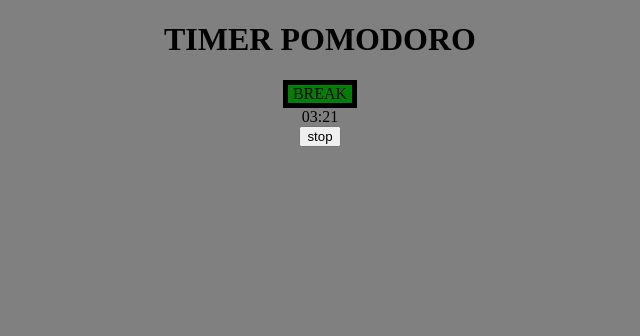
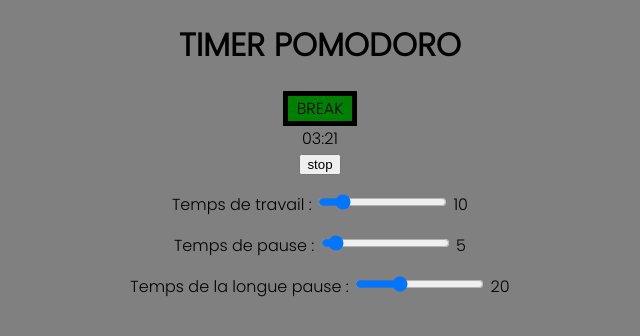
Before and after one commit to EliotPetrus/pomodoro, a plain HTML site: page index.html in a window 1280 px wide. Both pictures are taken after a click on the button "start". Shown: the whole page, without its empty margins (320-960 px from the left). Drawn offline with Linux system fonts and the light colour scheme.

Commit message:
debut v2

```diff
--- a/css/style.css
+++ b/css/style.css
@@ -3,6 +3,7 @@ body {
     background-color: grey;
     width: 100%;
     text-align: center;
+    font-family: 'Poppins', sans-serif;
 }
 
 #title {
--- a/index.html
+++ b/index.html
@@ -6,6 +6,9 @@
     <meta name="viewport" content="width=device-width, initial-scale=1.0">
     <title>Pomodoro</title>
     <link rel="stylesheet" href="./css/style.css" />
+    <style>
+        @import url('https://fonts.googleapis.com/css2?family=Poppins:wght@300&family=Roboto:wght@300&display=swap');
+    </style>
 </head>
 
 <body>
@@ -16,12 +19,32 @@
             <p id="state">WORK</p>
         </div>
 
-        <div id="timer">00:00</div>
+        <div id="timer">10:00</div>
 
         <div class="start">
             <button id="start">start</button>
         </div>
-    </main >
+
+        <form method="dialog">
+            <p>
+                <label>Temps de travail :</label>
+                <input type="range" id="timeWorkForm" min="1" step="1" max="60" value="10">
+                <span id="textWork"></span>
+            </p>
+            <p>
+                <label>Temps de pause : </label>
+                <input type="range" id="timeBreakForm" min="1" step="1" max="60" value="5">
+                <span id="textBreak"></span>
+            </p>
+            <p>
+                <label>Temps de la longue pause : </label>
+                <input type="range" id="timeLongBreakForm" min="1" step="1" max="60" value="20">
+                <span id="textLongBreak"></span>
+            </p>
+        </form>
+
+    </main>
     <script src="./js/pomodoro.js"></script>
 </body>
+
 </html>
--- a/js/pomodoro.js
+++ b/js/pomodoro.js
@@ -2,21 +2,61 @@ let timer = false
 let work = false
 let cmpt = 1
 
-const tempsWork = 10
-const tempsBreak = 5
-let temps = tempsWork * 60
+let timeWork = 10
+let timeBreak = 5
+let timeLongBreak = 20
+let temps = timeWork * 60
+
+if (localStorage.getItem("travail")!=null){
+    timeWork = localStorage.getItem("travail")
+}
+if (localStorage.getItem("pause")!=null){
+    timeWork = localStorage.getItem("pause")
+}
+if (localStorage.getItem("LonguePause")!=null){
+    timeWork = localStorage.getItem("LonguePause")
+}
 
 const timerElement = document.getElementById("timer")
 const startElement = document.getElementById("start")
 const stateElement = document.getElementById("state")
 
-timerElement.innerText = tempsWork < 10 ? `0${tempsWork}:00` : `${tempsWork}:00`
+timerElement.innerText = timeWork < 10 ? `0${timeWork}:00` : `${timeWork}:00`
+
+let timeWorkForm = document.getElementById("timeWorkForm")
+let timeBreakForm = document.getElementById("timeBreakForm")
+let timeLongBreakForm = document.getElementById("timeLongBreakForm")
+
+const textWork = document.getElementById('textWork')
+const textBreak = document.getElementById('textBreak')
+const textLongBreak = document.getElementById('textLongBreak')
+
+textWork.innerText = timeWorkForm.value
+textBreak.innerText = timeBreakForm.value
+textLongBreak.innerText = timeLongBreakForm.value
+
+timeWorkForm.addEventListener('change', () => {
+    textWork.innerText = timeWorkForm.value
+    timerElement.innerText = timeWorkForm.value < 10 ? `0${timeWorkForm.value}:00` : `${timeWorkForm.value}:00`
+})
+timeBreakForm.addEventListener('change', () => {
+    textBreak.innerText = timeBreakForm.value
+})
+timeLongBreakForm.addEventListener('change', () => {
+    textLongBreak.innerText = timeLongBreakForm.value
+})
 
 document.getElementById('start').addEventListener('click', () => {
+
+    timeWork = timeWorkForm.value
+    timeBreak = timeBreakForm.value
+    timeLongBreak = timeLongBreakForm.value
+    temps = timeWork * 60
 
     if (timer == false) {
         timer = true
         work = true
+
         startElement.innerText='stop';
         setInterval(() => {
             let minutes = parseInt(temps / 60, 10)
@@ -31,10 +71,10 @@ document.getElementById('start').addEventListener('click', () => {
             if (work == true && temps == 0){
                 work = false
                 if (cmpt%4 == 0){
-                    temps = tempsBreak*4*60
+                    temps = timeLongBreak*60
                 stateElement.innerText='LONG BREAK'
                 }else {
-                    temps = tempsBreak*60
+                    temps = timeBreak*60
                     stateElement.innerText='BREAK'
                 }
                 stateElement.style.backgroundColor='green'
@@ -42,7 +82,7 @@ document.getElementById('start').addEventListener('click', () => {
             else if (work == false && temps == 0) {
                 cmpt += 1
                 work = true
-                temps = tempsWork*60
+                temps = timeWork*60
                 stateElement.innerText='WORK'
                 stateElement.style.backgroundColor='red'
             }
@@ -51,7 +91,10 @@ document.getElementById('start').addEventListener('click', () => {
     }
 
     else if (timer == true) {
-        location.reload();
+        localStorage.setItem("travail",timeWorkForm.value)
+        localStorage.setItem("pause",timeBreakForm.value)
+        localStorage.setItem("longuePause",timeLongBreakForm.value)
+        location.reload()
     }
 
 })
```
